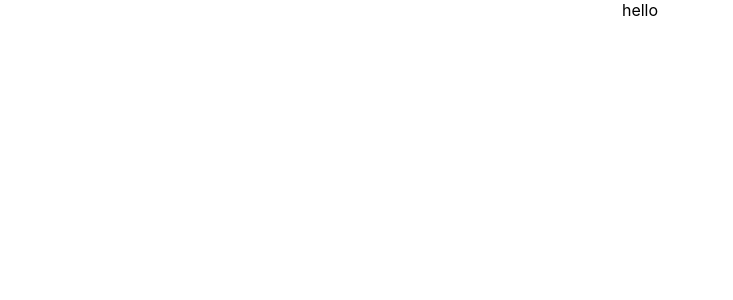
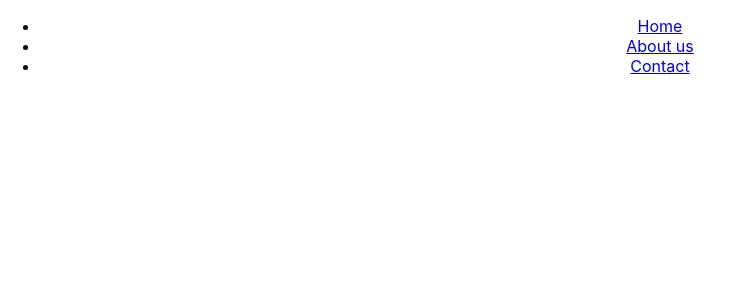
Before and after one commit to OlhaChumbash/capstone-project, a React (Create React App) app: page / in a window 1280 px wide. Shown: the top 300 px of the page, without its empty margins (0-733 px from the left). Built offline with nearby package versions, Linux system fonts and the light colour scheme.

Commit message:
add basic elementa and meta tags

```diff
--- a/public/index.html
+++ b/public/index.html
@@ -1,15 +1,34 @@
 <!DOCTYPE html>
 <html lang="en">
+
 <head>
   <meta charset="utf-8" />
   <link rel="icon" href="%PUBLIC_URL%/favicon.ico" />
   <meta name="viewport" content="width=device-width, initial-scale=1" />
-    <meta name="theme-color" content="#000000" />
-    <meta
-      name="description"
-      content="Web site created using create-react-app"
-    />
-    <link rel="apple-touch-icon" href="%PUBLIC_URL%/logo192.png" />
+  <meta name="theme-color" content="#f4ce14" />
+
+  <meta name="description"
+    content="Little Lemon — a family-owned Mediterranean restaurant in Chicago. Traditional recipes with a modern twist, fresh ingredients, and a cozy atmosphere." />
+
+  <meta name="keywords"
+    content="Little Lemon, Chicago restaurant, Mediterranean food, Mario and Adrian, traditional recipes, table reservation" />
+  <meta name="author" content="Little Lemon Restaurant" />
+
+  <!-- Open Graph (Facebook, LinkedIn, etc.) -->
+  <meta property="og:title" content="Little Lemon Restaurant" />
+  <meta property="og:description"
+    content="A family-owned Mediterranean restaurant in Chicago. Discover traditional dishes with a modern touch." />
+  <meta property="og:image" content="%PUBLIC_URL%/preview.jpg" />
+  <meta property="og:url" content="https://littlelemon.com" />
+  <meta property="og:type" content="restaurant" />
+
+  <!-- Twitter Cards -->
+  <meta name="twitter:card" content="summary_large_image" />
+  <meta name="twitter:title" content="Little Lemon Restaurant" />
+  <meta name="twitter:description"
+    content="Family-owned Mediterranean restaurant in Chicago with fresh ingredients and authentic flavors." />
+  <meta name="twitter:image" content="%PUBLIC_URL%/preview.jpg" />
+
   <!--
       manifest.json provides metadata used when your web app is installed on a
       user's mobile device or desktop. See https://developers.google.com/web/fundamentals/web-app-manifest/
@@ -26,6 +45,7 @@
     -->
   <title>React App</title>
 </head>
+
 <body>
   <noscript>You need to enable JavaScript to run this app.</noscript>
   <div id="root"></div>
@@ -40,4 +60,5 @@
       To create a production bundle, use `npm run build` or `yarn build`.
     -->
 </body>
+
 </html>
--- a/src/App.js
+++ b/src/App.js
@@ -1,9 +1,14 @@
 import './App.css';
+import Header from './components/Header';
+import Main from './components/Main';
+import Footer from './components/Footer';
 
 function App() {
   return (
     <div className="App">
-       hello
+      <Header />
+      <Main />
+      <Footer />
     </div>
   );
 }
--- /dev/null
+++ b/src/components/Footer.js
@@ -0,0 +1,11 @@
+import '../App.css';
+
+function Footer() {
+  return (
+    <div className="Footer">
+
+    </div>
+  );
+}
+
+export default Footer;
--- /dev/null
+++ b/src/components/Header.js
@@ -0,0 +1,12 @@
+import '../App.css';
+import Nav from  './Nav'
+
+function Header() {
+  return (
+    <div className="Header">
+      <Nav />
+    </div>
+  );
+}
+
+export default Header;
--- /dev/null
+++ b/src/components/Main.js
@@ -0,0 +1,11 @@
+import '../App.css';
+
+function Main() {
+  return (
+    <div className="Main">
+
+    </div>
+  );
+}
+
+export default Main;
--- /dev/null
+++ b/src/components/Nav.js
@@ -0,0 +1,16 @@
+import '../App.css';
+
+
+function Nav() {
+    return (
+        <div className="Nav">
+            <ul>
+                <li><a href="/">Home</a></li>
+                <li><a href="/">About us</a></li>
+                <li><a href="/">Contact</a></li>
+            </ul>
+        </div>
+    );
+}
+
+export default Nav;
```
Lines whose indentation alone changed are shown as unchanged.
